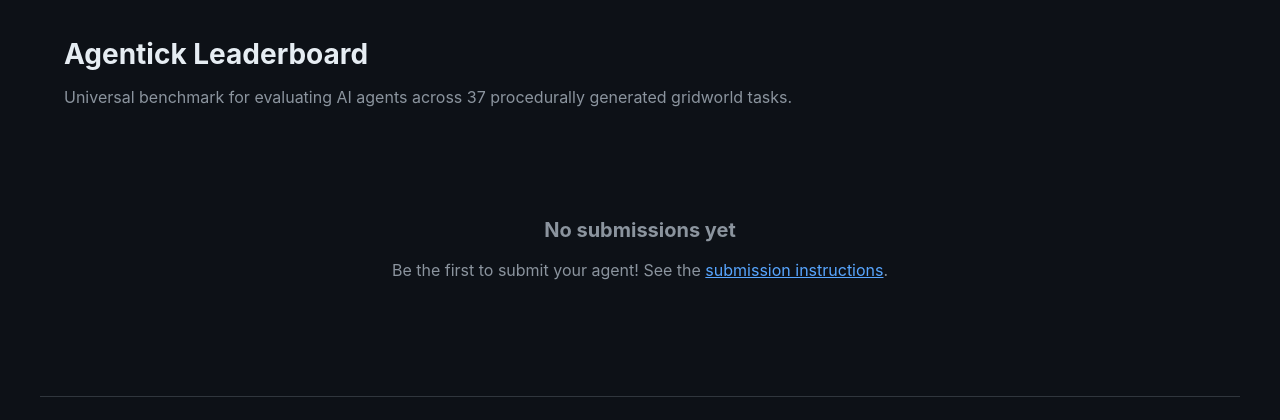
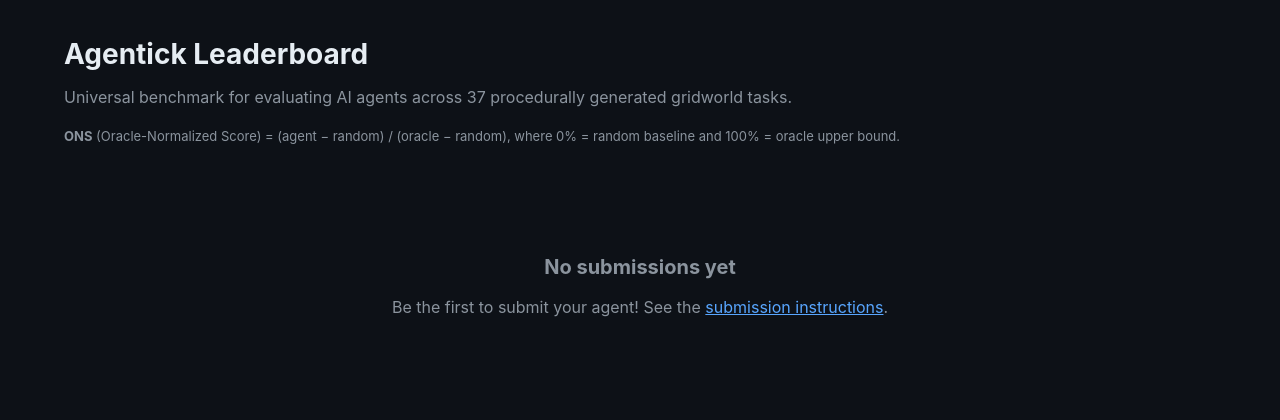
Before and after one commit to roger-creus/agentick, a Flask app: template agentick/leaderboard/site/templates/index.html in a window 1280 px wide. Shown: the part 62-482 px from the top of the page. Run offline with Flask 3, Linux system fonts and the light colour scheme; the template is opened without the code that fills it, so the values that code supplies are empty.

Commit message:
Leaderboard: add ONS formula explanation at the top
Co-Authored-By: Claude Opus 4.6 (1M context) <noreply@anthropic.com>

```diff
--- a/agentick/leaderboard/site/templates/index.html
+++ b/agentick/leaderboard/site/templates/index.html
@@ -3,6 +3,7 @@
 {% block content %}
 <h1>Agentick Leaderboard</h1>
 <p>Universal benchmark for evaluating AI agents across 37 procedurally generated gridworld tasks.</p>
+<p style="font-size: 13px;"><strong>ONS</strong> (Oracle-Normalized Score) = (agent &minus; random) / (oracle &minus; random), where 0% = random baseline and 100% = oracle upper bound.</p>
 
 {% if rankings or all_rankings %}
 
```
